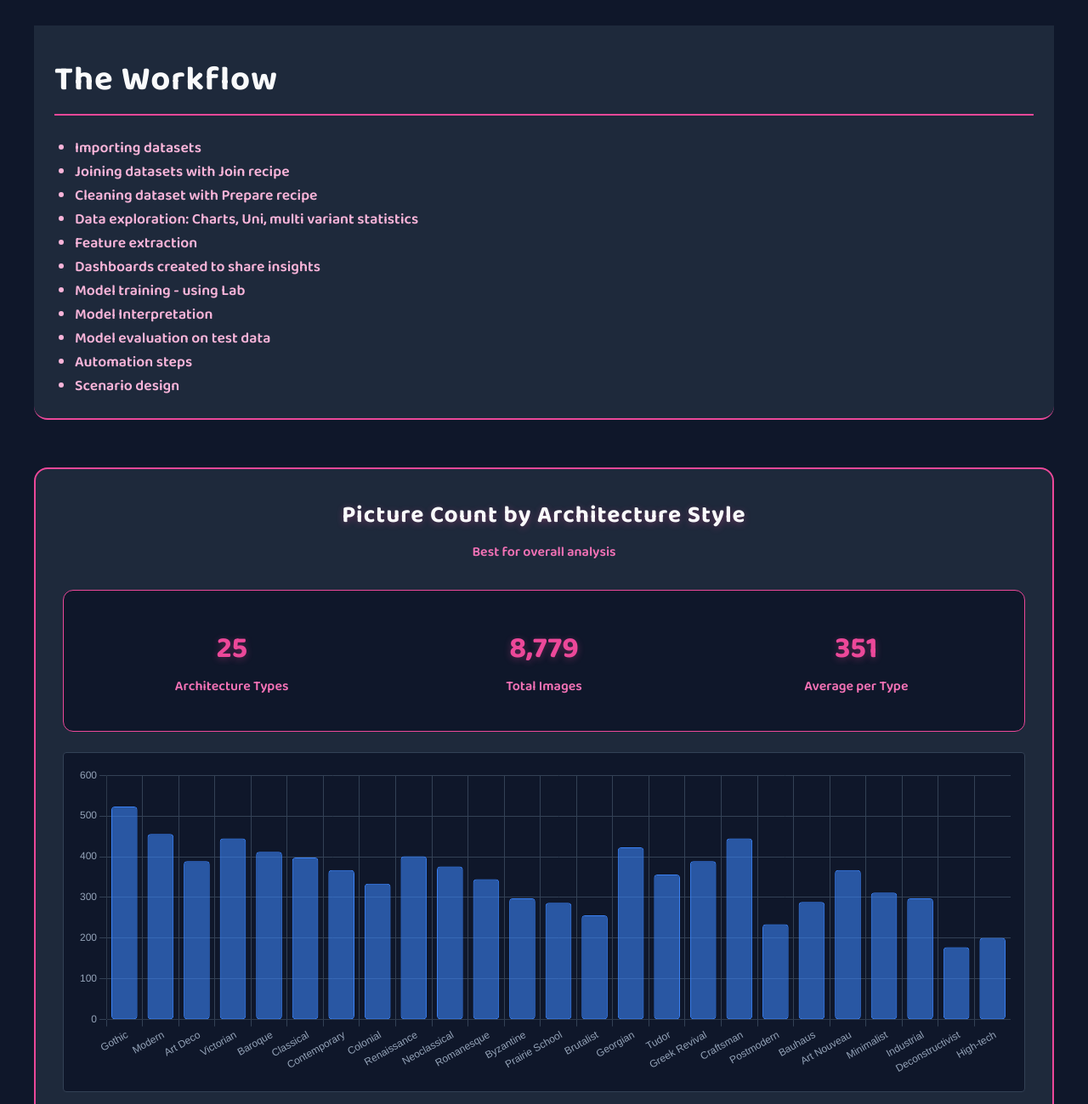
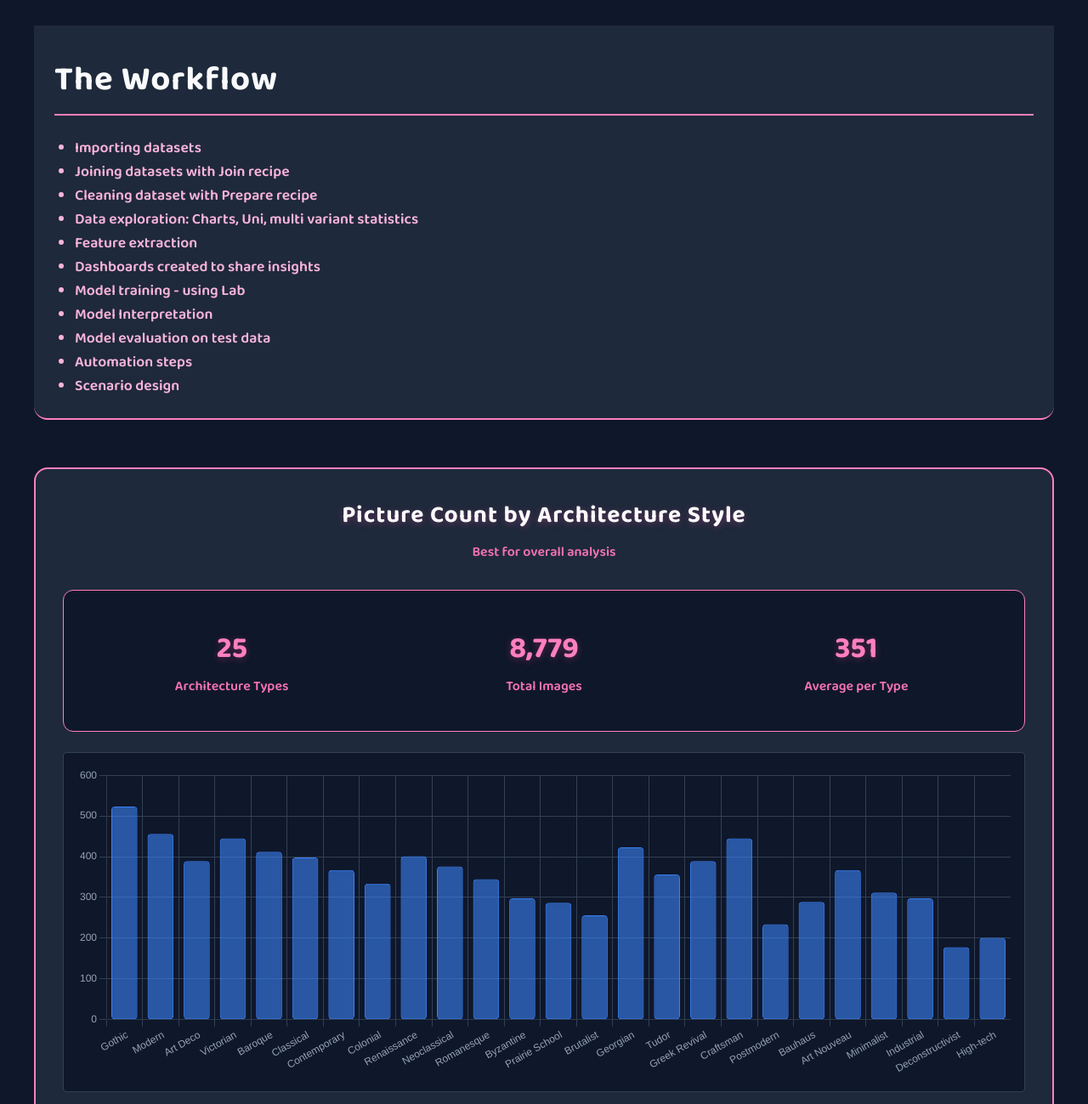
Before and after one commit to helenkrenov/arch-passion-project, a plain HTML site: page index.html in a window 1280 px wide. Shown: the part 461-1760 px from the top of the page at 85% size. Drawn offline with nearby package versions, Linux system fonts and the light colour scheme.

Commit message:
new pink

```diff
--- a/index.html
+++ b/index.html
@@ -23,7 +23,7 @@
         }
 
         a {
-            color: #ec4899;
+            color: rgb(255, 127, 191);
             text-decoration: none;
             transition: color 0.2s;
         }
@@ -69,7 +69,7 @@
             width: 100%;
             max-width: 1200px;
             padding: 32px;
-            border: 2px solid #ec4899;
+            border: 2px solid rgb(255, 127, 191);
         }
 
         .chart_header {
@@ -100,7 +100,7 @@
             padding: 24px;
             border-radius: 12px;
             margin-bottom: 24px;
-            border: 1.5px solid #ec4899;
+            border: 1.5px solid rgb(255, 127, 191);
         }
 
         .stats_item {
@@ -111,7 +111,7 @@
         .stats_num {
             font-size: 2.2rem;
             font-weight: 700;
-            color: #ec4899;
+            color: rgb(255, 127, 191);
             margin-bottom: 4px;
             text-shadow: 0 2px 8px #ec489955;
         }
@@ -164,7 +164,7 @@
             background: #1e293b;
             color: #fff0f8;
             padding: 32px 24px 24px 24px;
-            border-bottom: 2px solid #ec4899;
+            border-bottom: 2px solid rgb(255, 127, 191);
             border-radius: 0 0 16px 16px;
             margin-bottom: 32px;
             max-width: 1200px;
@@ -183,14 +183,14 @@
         .intro_section hr,
         .workflow_section hr {
             border: none;
-            border-top: 2px solid #ec4899;
+            border-top: 2px solid rgb(255, 127, 191);
             margin-bottom: 24px;
         }
         .intro_section h2 {
             font-size: 1.5rem;
             font-weight: 700;
             margin-bottom: 12px;
-            color: #ec4899;
+            color: rgb(255, 127, 191);
         }
         .intro_section p,
         .workflow_section ul {
```
